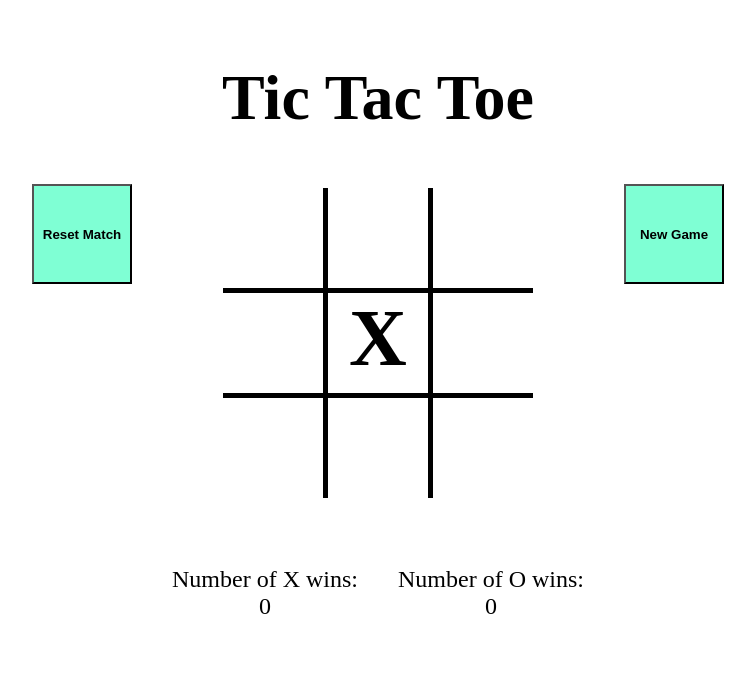
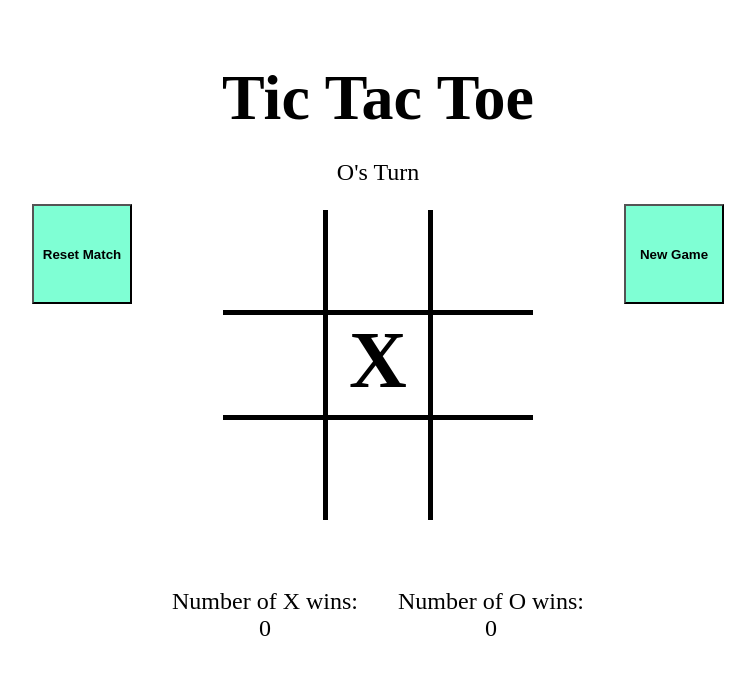
Before and after one commit to amarynn/TicTacToe, a plain HTML site: page index.html in a window 1280 px wide. Both pictures are taken after a click on the element 640 px from the left and 343 px from the top of the page. Shown: the whole page, without its empty margins (262-1017 px from the left). Drawn offline with Linux system fonts and the light colour scheme.

Commit message:
Added turn display, fixed game board spacing

```diff
--- a/TicTacToe.css
+++ b/TicTacToe.css
@@ -17,6 +17,13 @@ main {
 h1 {
     text-align: center;
     font-size: 4rem;
+    text-transform: capitalize;
+    margin-bottom: 0px;
+}
+
+.player-turn-display {
+    text-align: center;
+    font-size: 1.5rem;
 }
 
 ul {
@@ -128,7 +135,7 @@ li {
     width: 100px;
     background-color: aquamarine;
     font-weight: 900;
-    margin: 176px 20px 20px 20px;
+    margin: 196px 20px 20px 20px;
 }
 
 .clear-gameboard {
@@ -136,7 +143,7 @@ li {
     width: 100px;
     background-color: aquamarine;
     font-weight: 900;
-    margin: 176px 20px 20px 20px;
+    margin: 196px 20px 20px 20px;
 }
 
 #scores {
--- a/TicTacToe.js
+++ b/TicTacToe.js
@@ -1,10 +1,10 @@
-var playerTurn = "X"
 var mainDisplay = document.querySelector("main")
 var winnerDisplay = document.querySelector(".winner")
 var resetMatch = document.querySelector(".clear-scores")
 var newGame = document.querySelector(".clear-gameboard")
 var xScore = document.querySelector("#X-score")
 var oScore = document.querySelector("#O-score")
+var turnDisplay = document.querySelector(".player-turn-display")
 var topLeft = document.querySelector("#top-left")
 var topMiddle = document.querySelector("#top-middle")
 var topRight = document.querySelector("#top-right")
@@ -14,6 +14,8 @@ var middleRight = document.querySelector("#middle-right")
 var bottomLeft = document.querySelector("#bottom-left")
 var bottomMiddle = document.querySelector("#bottom-middle")
 var bottomRight = document.querySelector("#bottom-right")
+var playerTurn = "X"
+turnDisplay.textContent = playerTurn + "'s Turn"
 var winner = ""
 var turnCount = 0
 
@@ -73,7 +75,7 @@ function winCheck(){
 }
 
 function winDisplay() {
-    winnerDisplay.textContent = "The Winner is " + winner
+    winnerDisplay.textContent = "The Winner is " + winner + "!"
     if (winner === "X") {
         xScore.textContent = Number(xScore.textContent) + 1
     } else {
@@ -107,6 +109,7 @@ function clearBoard() {
     turnCount = 0
     winner = ""
     playerTurn = "X"
+    turnDisplay.textContent = playerTurn + "'s Turn"
     winnerDisplay.textContent = ""
 }
 
@@ -135,12 +138,14 @@ mainDisplay.addEventListener("click", function(event) {
                 turnCount += 1
                 winCheck()
                 playerTurn = "O"
+                turnDisplay.textContent = playerTurn + "'s Turn"
             } else if (playerTurn === "O" && clickTarget.className !== "player-X") {
                 clickTarget.classList.add("player-O")
                 clickTarget.textContent = "O"
                 turnCount += 1
                 winCheck()
                 playerTurn = "X"
+                turnDisplay.textContent = playerTurn + "'s Turn"
             }
         }
     }
```
